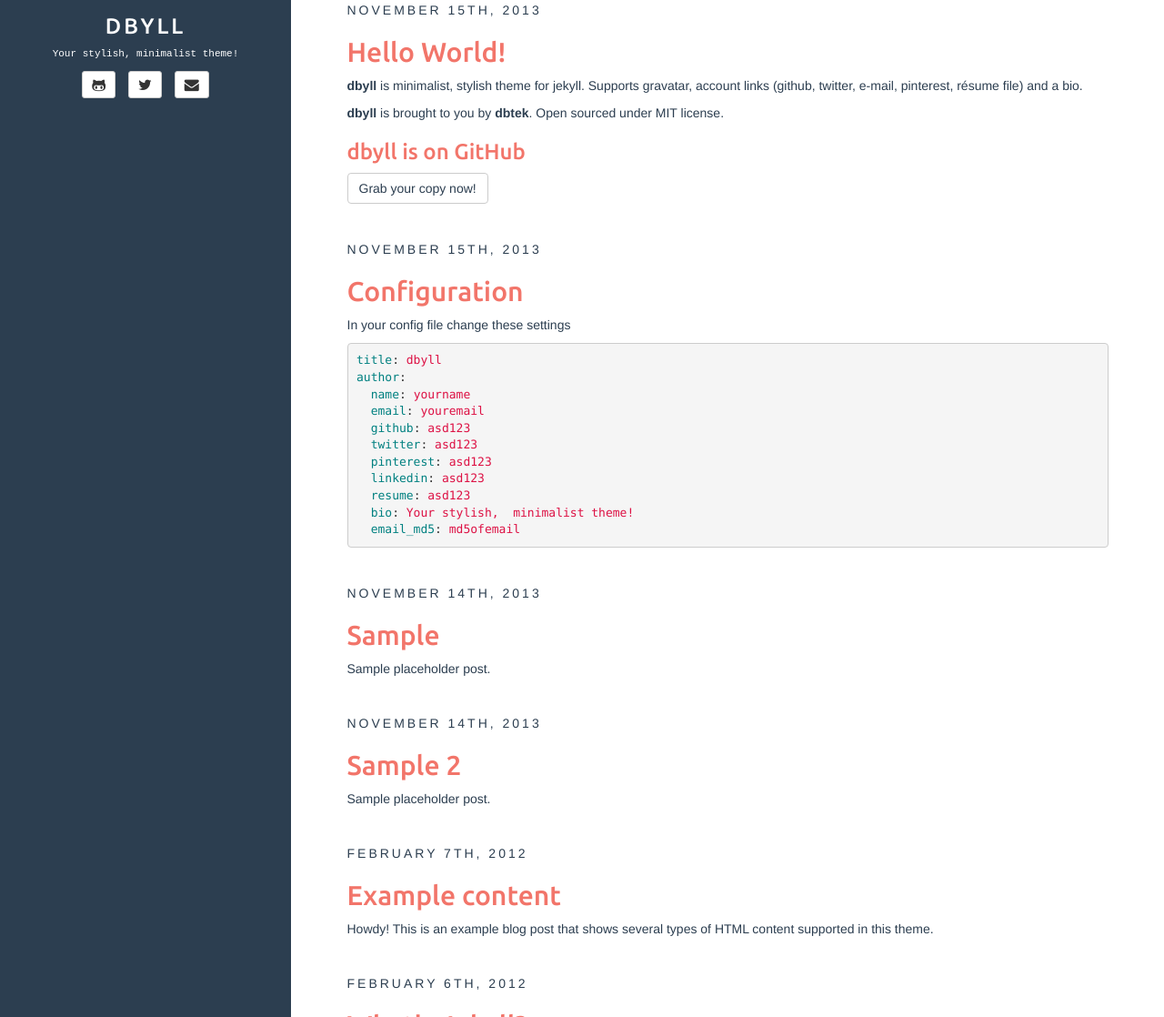
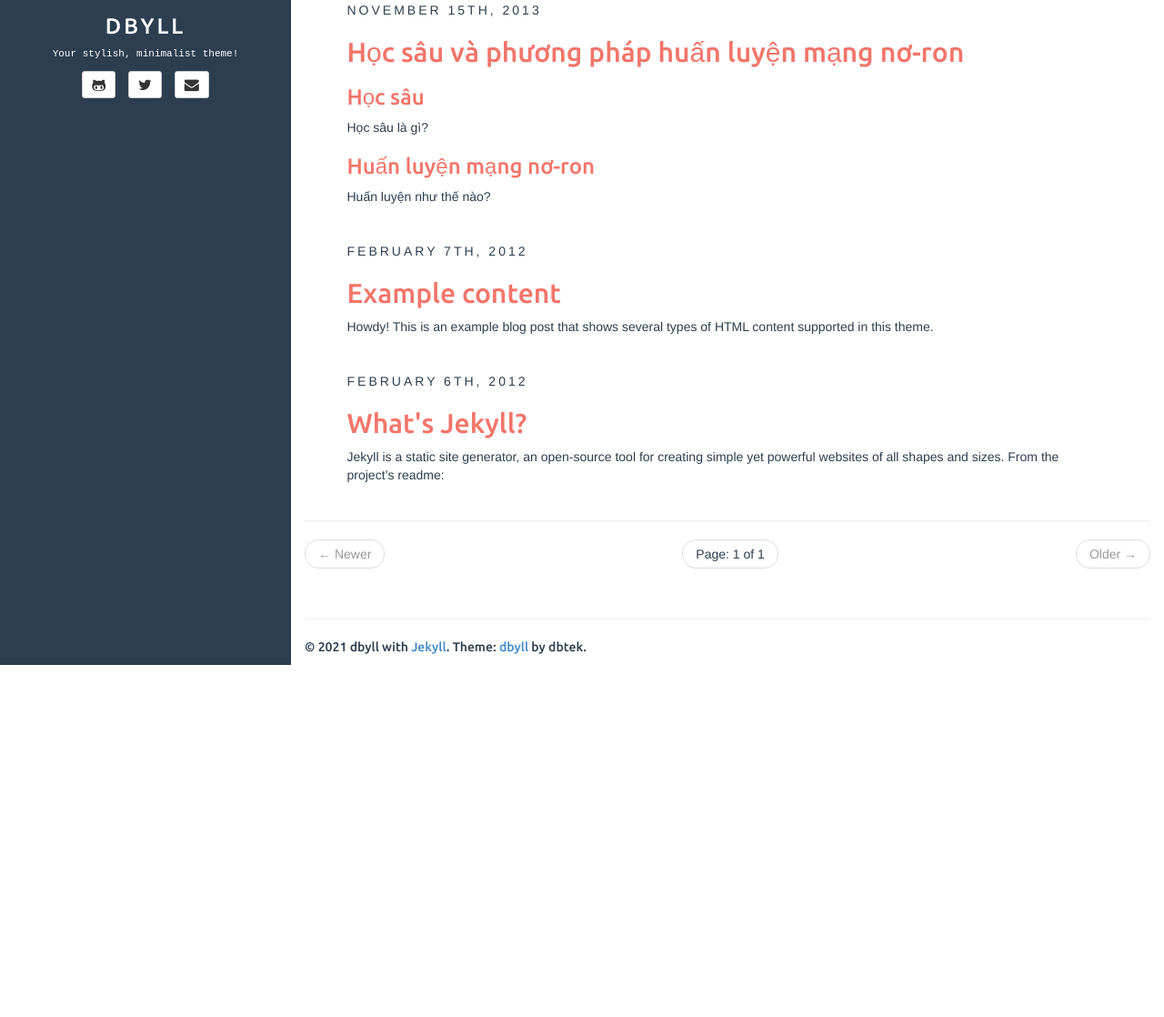
Before and after one commit to sangdv/sangdv.github.io, a Jekyll site: the page built from index.html, in a window 1280 px wide and 1400 px high, cut to the strip 282-1400 px from the top of the window. Shown: the whole strip at 91% size. Built offline with Jekyll 4.4.1, drawn with Linux system fonts in a browser that asks for light colours; the list of posts is cut into pages by our own code.

Commit message:
first post

```diff
--- a/_posts/2013-11-14-sample-2.md
+++ /dev/null
@@ -1,11 +0,0 @@
----
-layout: post
-title: Sample 2
-categories: [general, demo, sample]
-tags: [demo, dbyll, dbtek, sample2]
-description: Sample placeholder post.
----
-
-Lorem ipsum dolor sit amet,  consectetur adipisicing elit,  sed do eiusmod tempor incididunt ut labore et dolore magna aliqua. Ut enim ad minim veniam,  quis nostrud exercitation ullamco laboris nisi ut aliquip ex ea commodo consequat. Duis aute irure dolor in reprehenderit in voluptate velit esse cillum dolore eu fugiat nulla pariatur. Excepteur sint occaecat cupidatat non proident,  sunt in culpa qui officia deserunt mollit anim id est laborum.
-
-Lorem ipsum dolor sit amet,  consectetur adipisicing elit,  sed do eiusmod tempor incididunt ut labore et dolore magna aliqua. Ut enim ad minim veniam,  quis nostrud exercitation ullamco laboris nisi ut aliquip ex ea commodo consequat. Duis aute irure dolor in reprehenderit in voluptate velit esse cillum dolore eu fugiat nulla pariatur. Excepteur sint occaecat cupidatat non proident,  sunt in culpa qui officia deserunt mollit anim id est laborum.
--- a/_posts/2013-11-15-configuration.md
+++ /dev/null
@@ -1,23 +0,0 @@
----
-layout: post
-title: Configuration
-categories: [general, setup, demo]
-tags: [demo, dbyll, dbtek, setup]
-fullview: true
----
-
-In your config file change these settings
-
-{% highlight yaml %}
-title: dbyll
-author:
-  name: yourname
-  email: youremail
-  github: asd123
-  twitter: asd123
-  pinterest: asd123
-  linkedin: asd123
-  resume: asd123
-  bio: Your stylish,  minimalist theme!
-  email_md5: md5ofemail
-{% endhighlight %}
--- a/_posts/2013-11-15-hello-world.md
+++ b/_posts/2013-11-15-hello-world.md
@@ -1,16 +1,16 @@
 ---
 layout: post
-title: Hello World!
-categories: [general, setup, demo]
-tags: [demo, dbyll, dbtek, setup]
+title: Học sâu và phương pháp huấn luyện mạng nơ-ron
+categories: [deep learning]
+tags: [optimizer, landscape]
 fullview: true
 comments: true
 ---
 
-**dbyll** is minimalist, stylish theme for jekyll. Supports gravatar, account links (github, twitter, e-mail, pinterest, résume file) and a bio.
+### Học sâu
 
-**dbyll** is brought to you by **[dbtek](http://ismaildemirbilek.com)**. Open sourced under [MIT](http://opensource.org/licenses/MIT) license.
+Học sâu là gì?
 
-### dbyll is on GitHub
+### Huấn luyện mạng nơ-ron
 
-<a class="btn btn-default" href="https://github.com/dbtek/dbyll">Grab your copy now!</a>
+Huấn luyện như thế nào?
```
Also changed, not shown: _posts/2013-11-14-sample.md (deleted, +0 -17 lines).
